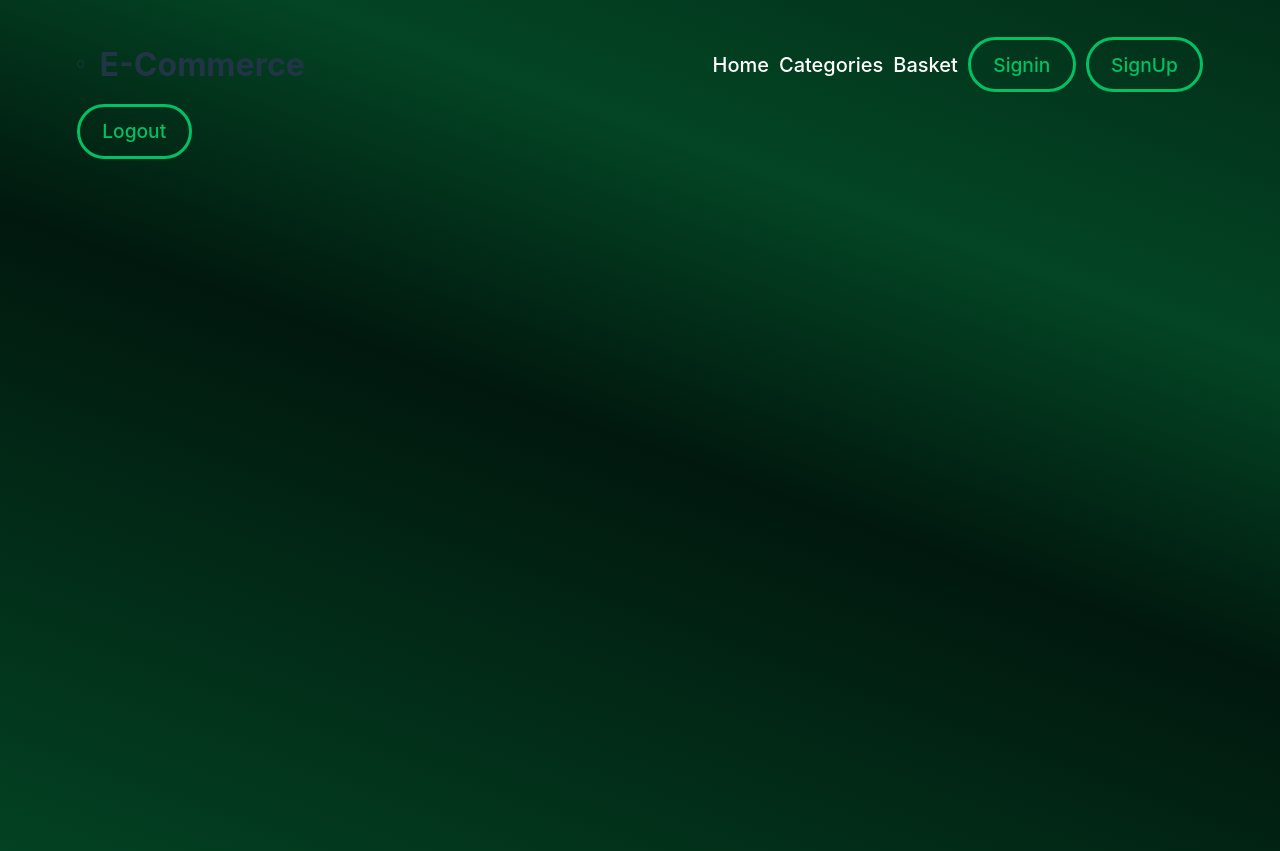
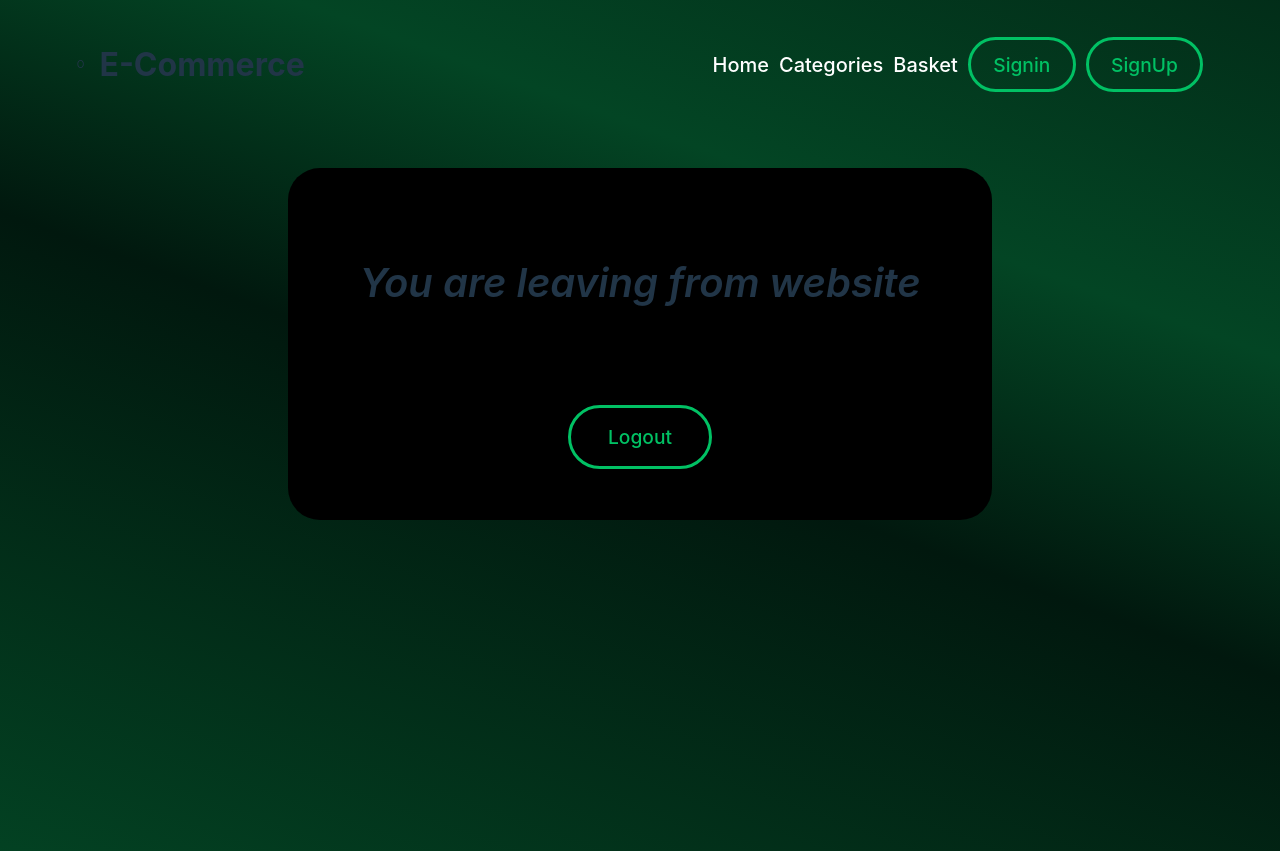
Before and after one commit to celik-arda/e-commerce, a React (Vite) app: page /signout in a window 1280 px wide. Built offline with nearby package versions, Linux system fonts and the light colour scheme; no server answers.

Commit message:
feat (signout/) : complete signout mekanism and design
design logout screen, add conditional <Navigate/> to redirect user to homePage after signout

```diff
--- a/src/components/authComponents/signOut/SignOut.module.css
+++ b/src/components/authComponents/signOut/SignOut.module.css
@@ -1,4 +1,24 @@
-.out_button {
-  width: 16em;
-  height: 4em;
+.signOut_container {
+  background-color: black;
+  border-radius: 2rem;
+  margin: 4rem auto;
+  padding: 2rem 2rem;
+  width: 40rem;
+  height: 18rem;
+  display: grid;
+  grid-template-rows: 5fr 2fr;
+  justify-content: center;
+}
+.signOut_container h4 {
+  font-size: 2.5rem;
+  font-weight: 600;
+  font-style: italic;
+}
+.signOut_container button {
+  width: 9rem;
+  height: 4rem;
+  border-radius: 3.5rem;
+  font-size: 1.2rem;
+  padding: auto 0.8rem;
+  margin: 0 auto;
 }/*# sourceMappingURL=SignOut.module.css.map */
--- a/src/components/authComponents/signOut/SignOut.module.scss
+++ b/src/components/authComponents/signOut/SignOut.module.scss
@@ -1,6 +1,28 @@
-@import '../../_variables.scss';
+@import '../../../_variables.scss';
 
-.out_button {
-    width: 16em;
-    height: 4em;
+.signOut_container {
+    background-color: black;
+    border-radius: 2rem;
+    margin: 4rem auto;
+    padding: 2rem 2rem;
+    width: 40rem;
+    height: 18rem;
+    display: grid;
+    grid-template-rows: 5fr 2fr;
+    justify-content: center;
+
+    h4 {
+        font-size: 2.5rem;
+        font-weight: 600;
+        font-style: italic;
+    }
+
+    button {
+        width: 9rem;
+        height:4rem;
+        border-radius: 3.5rem;
+        font-size: 1.2rem;
+        padding: auto 0.8rem;
+        margin: 0 auto;
+    }
 }
--- a/src/components/authComponents/signOut/SignOut.tsx
+++ b/src/components/authComponents/signOut/SignOut.tsx
@@ -1,26 +1,39 @@
-import { auth } from '../../../../firebase.tsx';
-// import { useAuthState } from 'react-firebase-hooks/auth';
+import style from './SignOut.module.css';
+import {useState} from 'react'
+import {Navigate} from 'react-router-dom';
 import { signOut } from 'firebase/auth';
-// import { useState } from 'react';
-import style from './SignOut.module.css';
-
+import { auth } from '../../../../firebase.tsx'
 
 const SignOut = () => {
 
-    const handleLogoutForm = (e: any) => {
 
+    const [redirect, setRedirect] = useState<boolean>(false);
+
+    const handleLogout = async(e:any) => {
         e.preventDefault();
 
-        signOut(auth);
-
-        console.log("bayyss")
+        signOut(auth)
+        .then(() => {
+            setRedirect(true);
+        })
+        .catch(err => {
+            const msg = err;
+            console.log(msg);
+        })
+        sessionStorage.removeItem('user_basket');
     }
 
-    return (
-        <div className={style.out_button}>
-            <button onClick={handleLogoutForm} title='signout' type='submit'>Logout</button>
-        </div>
-    )
+    if (redirect) {
+        return <Navigate to='/' replace />;
+    }
+    else {
+        return (
+            <div className={style.signOut_container}>
+                <h4 className={style.leave_message}>You are leaving from website</h4>
+                <button type='submit' onClick={handleLogout}>Logout</button>
+            </div>
+        )
+    }
 }
 
 export default SignOut
```
